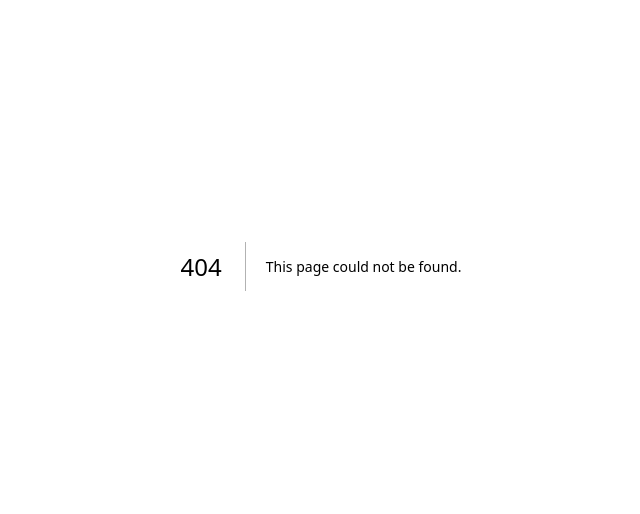
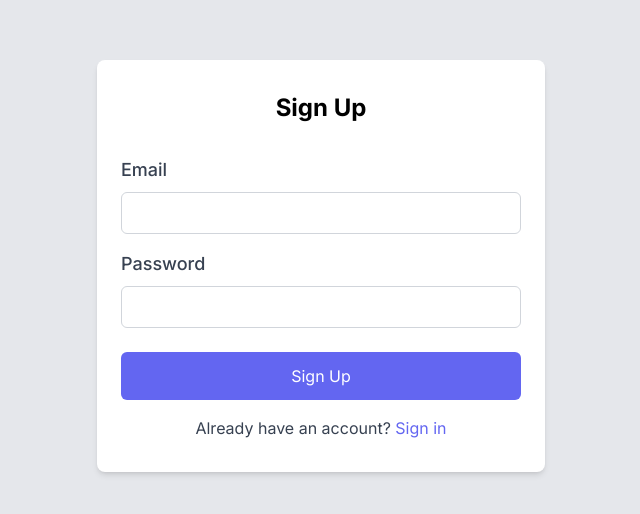
Before and after one commit to rafaelnakashima/products-POC, a Next.js app in the folder frontend/: page /register in a window 1280 px wide. Before the commit this address had no page. Shown: the part 134-648 px from the top of the page, without its empty margins (319-959 px from the left). Built offline with nearby package versions, Linux system fonts and the light colour scheme.

Commit message:
feat: Added signup page on /register

```diff
--- /dev/null
+++ b/frontend/src/app/register/page.tsx
@@ -0,0 +1,68 @@
+'use client'
+
+import React, { useState } from 'react';
+import Link from 'next/link';
+import { useRouter } from 'next/navigation'
+
+export default function Register() {
+  const [email, setEmail] = useState<string>('');
+  const [password, setPassword] = useState<string>('');
+
+  const router = useRouter();
+
+  const handleSubmit = async (e: React.FormEvent) => {
+    e.preventDefault();
+    console.log("Register")
+    router.push('/')
+  };
+
+  return (
+    <div className="min-h-screen flex items-center justify-center bg-gray-200">
+      <div className="max-w-md w-full px-6 py-8 bg-white rounded-lg shadow-md">
+        <h2 className="text-2xl font-bold mb-8 text-center">Sign Up</h2>
+        <form onSubmit={handleSubmit}>
+          <div className="mb-4">
+            <label htmlFor="email" className="block mb-2 text-lg font-medium text-gray-700">
+              Email
+            </label>
+            <input
+              type="email"
+              id="email"
+              value={email}
+              onChange={(e) => setEmail(e.target.value)}
+              className="w-full px-3 py-2 border border-gray-300 rounded-md focus:outline-none focus:ring-indigo-500 focus:border-indigo-500"
+              required
+            />
+          </div>
+          <div className="mb-6">
+            <label htmlFor="password" className="block mb-2 text-lg font-medium text-gray-700">
+              Password
+            </label>
+            <input
+              type="password"
+              id="password"
+              value={password}
+              onChange={(e) => setPassword(e.target.value)}
+              className="w-full px-3 py-2 border border-gray-300 rounded-md focus:outline-none focus:ring-indigo-500 focus:border-indigo-500"
+              required
+            />
+          </div>
+          <button
+            type="submit"
+            className="w-full bg-indigo-500 text-white py-3 rounded-md hover:bg-indigo-600 transition-colors duration-300"
+          >
+            Sign Up
+          </button>
+        </form>
+        <div className="mt-4 text-center">
+          <p className="text-gray-700">
+            Already have an account?{' '}
+            <Link href="/login" className="text-indigo-500 hover:text-indigo-600">
+              Sign in
+            </Link>
+          </p>
+        </div>
+      </div>
+    </div>
+  );
+};
```
